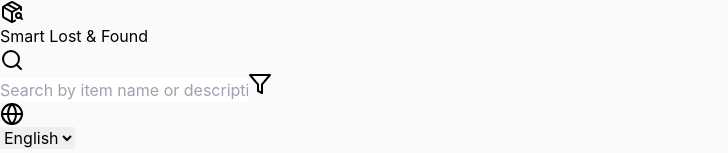
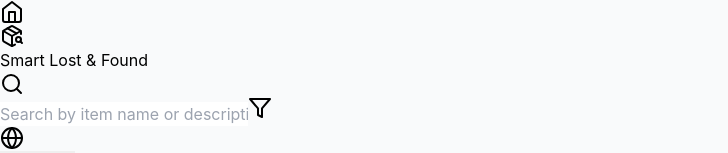
Before and after one commit to minuraDinupriya/smart-lost-and-found-sl, a React (Vite) app in the folder client/: page / in a window 1280 px wide. Shown: the top 153 px of the page, without its empty margins (0-728 px from the left). Built offline with nearby package versions, Linux system fonts and the light colour scheme; no server answers.

Commit message:
feat: make home button permanently visible

```diff
--- a/client/src/components/layout/Navbar.tsx
+++ b/client/src/components/layout/Navbar.tsx
@@ -92,8 +92,8 @@ const Navbar: React.FC = () => {
 
           {/* Navigation Controls & Logo */}
           <div className="flex items-center">
+            <div className="flex items-center space-x-2 mr-4">
               {location.pathname !== '/' && (
-              <div className="flex items-center space-x-2 mr-4">
                 <button
                   onClick={() => navigate(-1)}
                   className="p-2 bg-gray-50 text-gray-600 hover:text-[#800000] hover:bg-red-50 rounded-xl transition-colors border border-gray-100 shadow-sm"
@@ -101,6 +101,7 @@ const Navbar: React.FC = () => {
                 >
                   <ChevronLeft className="w-5 h-5" />
                 </button>
+              )}
               <Link
                 to="/"
                 className="p-2 bg-gray-50 text-gray-600 hover:text-[#800000] hover:bg-red-50 rounded-xl transition-colors border border-gray-100 shadow-sm"
@@ -109,7 +110,6 @@ const Navbar: React.FC = () => {
                 <Home className="w-5 h-5" />
               </Link>
             </div>
-            )}
 
             {/* Logo & Brand */}
             <a href="/" className="flex items-center space-x-2.5 hover:opacity-80 transition-opacity">
```
Lines whose indentation alone changed are shown as unchanged.
